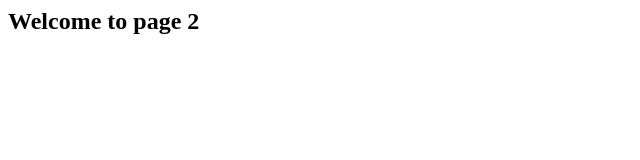
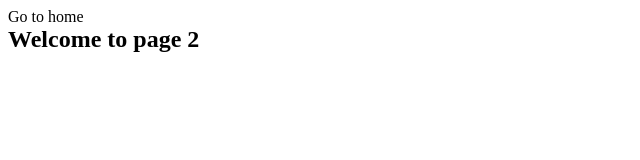
Before and after one commit to Keemply/goit-js-hw-09, a plain HTML site: page 1-gallery.html in a window 1280 px wide. Shown: the whole page, without its empty margins (0-640 px from the left). Drawn offline with Linux system fonts and the light colour scheme.

Commit message:
Deploying to gh-pages from @ Keemply/goit-js-hw-09@00f28b10e5441a62207ec95610f5fd7f1c66175b 🚀

```diff
--- a/1-gallery.html
+++ b/1-gallery.html
@@ -12,7 +12,7 @@
   <body>
     <main>
       <section>
-        <a href="./index.html"></a>
+        <a href="./index.html">Go to home</a>
         <h1>Welcome to page 2</h1>
       </section>
     </main>
```
Also changed, not shown: 2-form.html (+1 -1 lines).
